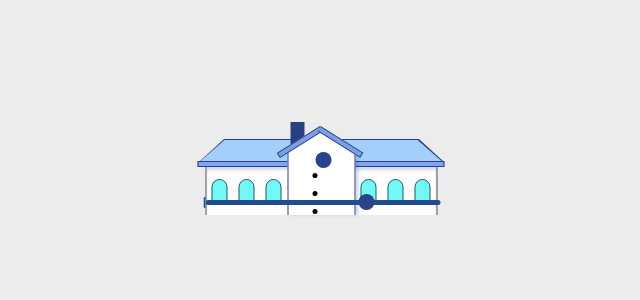
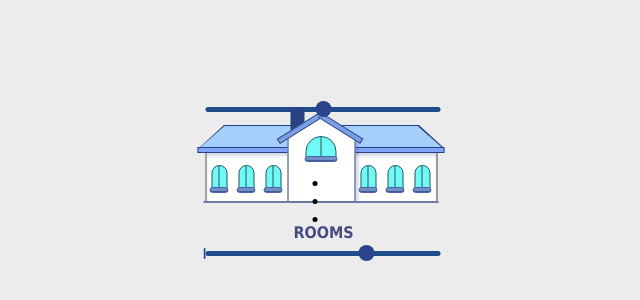
Before and after one commit to Anurag2703/House-Template, a plain HTML site: page index.html in a window 1280 px wide. Shown: the part 218-518 px from the top of the page, without its empty margins (319-959 px from the left). Drawn offline with Linux system fonts and the light colour scheme.

Commit message:
Major changes done

```diff
--- a/style.css
+++ b/style.css
@@ -1,18 +1,18 @@
-body{ background: #ececec; }
+body{
+    background: #ececec;
+}
 
-body *{ transition: all 0.5s ease; }
+body * { transition: all 0.5s ease; }
 
-input[type="range"]{
+input[type="range"] {
     -webkit-appearance: none;
     width: 100%;
     background: transparent;
 }
 
-input[type="range"]::-webkit-slider-thumb{
-    -webkit-appearance: none;
-}
+input[type="range"]::-webkit-slider-thumb { -webkit-appearance: none; }
 
-input[type="range"]:focus{ outline: none; }
+input[type="range"]:focus { outline: none; }
 
 input[type="range"]::-webkit-slider-thumb{
     -webkit-appearance: none;
@@ -26,7 +26,7 @@ input[type="range"]::-webkit-slider-thumb{
     position: relative;
 }
 
-input[type="range"]::-moz-focus-thumb{
+input[type="range"]::-moz-range-thumb {
     height: 16px;
     width: 16px;
     border-radius: 100%;
@@ -37,7 +37,7 @@ input[type="range"]::-moz-focus-thumb{
     position: relative;
 }
 
-input[type="range"]::-webkit-slider-runnable-track{
+input[type="range"]::-webkit-slider-runnable-track {
     width: 100%;
     height: 5px;
     cursor: pointer;
@@ -45,7 +45,7 @@ input[type="range"]::-webkit-slider-runnable-track{
     border-radius: 20px;
 }
 
-input[type="range"]::-moz-range-track{
+input[type="range"]::-moz-range-track {
     width: 100%;
     height: 5px;
     cursor: pointer;
@@ -53,7 +53,7 @@ input[type="range"]::-moz-range-track{
     border-radius: 20px;
 }
 
-input[type="range"]::-moz-range-progress{
+input[type="range"]::-moz-range-progress {
     background-color: #7c9efd;
     height: 7px;
     border: 2px solid #214c8b;
@@ -61,7 +61,7 @@ input[type="range"]::-moz-range-progress{
     border-right: 0;
 }
 
-.homeslider{
+.homeslider {
     position: absolute;
     width: 235px;
     margin: 0 auto;
@@ -70,14 +70,14 @@ input[type="range"]::-moz-range-progress{
     transform: translate(-50%, -50%);
 }
 
-.homeslider .spaceselected{
+.homeslider .spaceselected {
     text-align: center;
     font-weight: bold;
     color: #444c81;
     font-family: tahoma;
 }
 
-.homeslider .spaceselected ul{
+.homeslider .spaceselected ul {
     list-style: none;
     display: inline-block;
     height: 20px;
@@ -87,7 +87,7 @@ input[type="range"]::-moz-range-progress{
     font-size: 18px;
 }
 
-.homeslider .spaceselected ul li.active{
+.homeslider .spaceselected ul li.active {
     -webkit-animation-duration: 0.5s;
     animation-duration: 0.5s;
     animation-delay: 0.3s;
@@ -96,14 +96,14 @@ input[type="range"]::-moz-range-progress{
     animation-name: pulse;
 }
 
-.homeslider .spaceselected span{ display: inline-block; }
+.homeslider .spaceselected span { display: inline-block; }
 
-.homeslider .range{
+.homeslider .range {
     height: 24px;
     position: relative;
 }
 
-.homeslider .range .filled{
+.homeslider .range .filled {
     background-color: #7c9efd;
     height: 7px;
     border: 2px solid #214c8b;
@@ -114,7 +114,15 @@ input[type="range"]::-moz-range-progress{
     transition: none;
 }
 
-.homeslider .home .walls{
+.homeslider .home {
+    position: relative;
+    width: 235px;
+    height: 103px;
+    border-bottom: 2px solid #6c7ca7;
+    margin-bottom: 15px;
+}
+
+.homeslider .home .walls {
     position: absolute;
     bottom: 0px;
     right: 50%;
@@ -131,12 +139,12 @@ input[type="range"]::-moz-range-progress{
 
 .homeslider .home .walls .right,
 .homeslider .home .walls .left,
-.homeslider .home .walls .center{
+.homeslider .home .walls .center {
     flex-grow: 1;
     text-align: center;
 }
 
-.homeslider .home .walls .center{
+.homeslider .home .walls .center {
     position: relative;
     width: 66px;
     height: 65px;
@@ -150,7 +158,7 @@ input[type="range"]::-moz-range-progress{
     box-shadow: 3px 0 3px rgba(40, 65, 131, 0.2);
 }
 
-.homeslider .home .roof{
+.homeslider .home .roof {
     position: absolute;
     bottom: 54px;
     right: 50%;
@@ -163,7 +171,7 @@ input[type="range"]::-moz-range-progress{
     overflow: visible !important;
 }
 
-.homeslider .home .roof::before{
+.homeslider .home .roof::before {
     content: "";
     position: absolute;
     top: 1px;
@@ -176,7 +184,7 @@ input[type="range"]::-moz-range-progress{
     width: 99%;
 }
 
-.homeslider .home .roof::after{
+.homeslider .home .roof::after {
     content: "";
     position: absolute;
     bottom: -28px;
@@ -188,17 +196,17 @@ input[type="range"]::-moz-range-progress{
     border: 1px solid #284183;
 }
 
-.homeslider .home .walls .center::before{
+.homeslider .home .walls .center::before {
     content: "";
     position: absolute;
     width: 14px;
     height: 28px;
-    background: #284183;
+    background: #284284;
     top: -28px;
     left: 2px;
 }
 
-.homeslider .home .walls .center .frontroof{
+.homeslider .home .walls .center .frontroof {
     position: absolute;
     top: -19px;
     width: 0;
@@ -218,7 +226,7 @@ input[type="range"]::-moz-range-progress{
     top: 8px;
     left: -47px;
     transform: rotate(-32deg);
-  }
+}
 
 .homeslider .home .walls .center .frontroof::after {
     content: "";
@@ -234,18 +242,73 @@ input[type="range"]::-moz-range-progress{
 }
 
 .homeslider .home .walls .right,
-.homeslider .home .walls .left{
+.homeslider .home .walls .left {
     display: flex;
     align-items: center;
     justify-content: space-around;
     overflow: hidden;
 }
 
-.window{
+.window {
     position: relative;
     width: 14px;
     height: 22px;
     background: #71f9f6;
     border: 1px solid #205865;
-    border-radius: 8px 8px 0 0;margin: 0 2px;
+    border-radius: 8px 8px 0 0;
+    margin: 0 2px;
 }
+
+.window::before {
+    content: "";
+    position: absolute;
+    width: 1px;
+    height: 22px;
+    background: #205865;
+    right: 6.9px;
+}
+
+.window::after {
+    content: "";
+    position: absolute;
+    width: 17px;
+    height: 4px;
+    background: #708fc5;
+    border: 1px solid #4d5fad;
+    bottom: -5px;
+    right: -2px;
+    border-radius: 5px;
+    box-shadow: inset 0 -1px #425d94;
+}
+
+.homeslider .home .walls .center .frontwindow {
+    position: relative;
+    width: 29px;
+    height: 20px;
+    background: #71f9f6;
+    border: 1px solid #205865;
+    border-radius: 20px 20px 0 0;
+    margin: 0 auto;
+}
+
+.homeslider .home .walls .center .frontwindow::before {
+    content: "";
+    position: absolute;
+    width: 1px;
+    height: 22px;
+    background: #205865;
+    right: 14px;
+}
+
+.homeslider .home .walls .center .frontwindow::after {
+    content: "";
+    position: absolute;
+    width: 31px;
+    height: 4px;
+    background: #708fc5;
+    border: 1px solid #4d5fad;
+    bottom: -5px;
+    right: -2px;
+    border-radius: 5px;
+    box-shadow: inset 0 -1px #425d94;
+}
```
